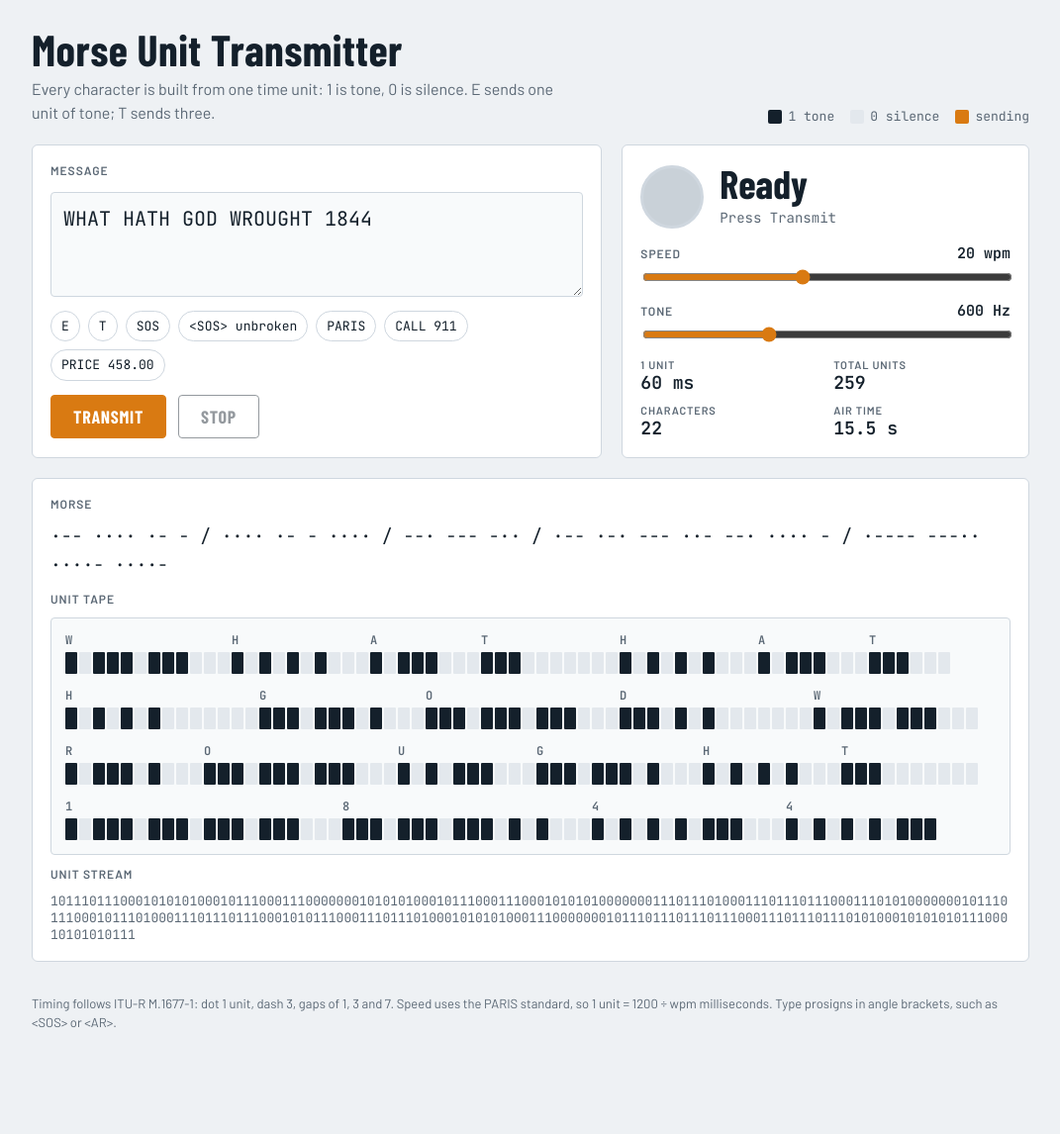
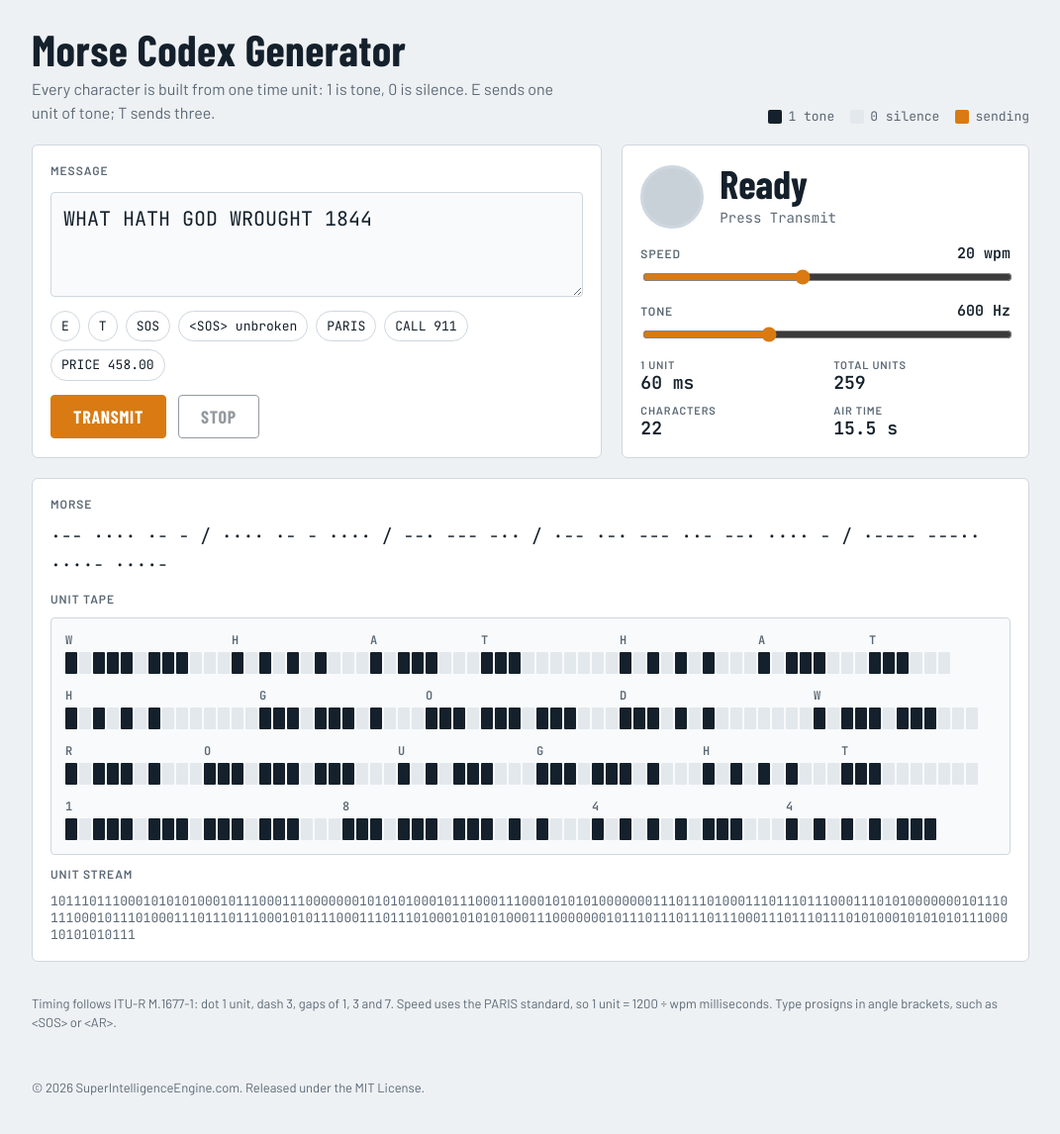
Before and after one commit to Avalon2018/morse_codex_generator, a website: page index.html in a window 1280 px wide. Shown: the whole page at 99% size, without its empty margins (104-1175 px from the left). Before the commit the page ends 1097 px from the top, so only its background shows below. Drawn offline with nearby package versions, Linux system fonts and the light colour scheme.

Commit message:
Rename to Morse Codex Generator and add MIT license

```diff
--- a/index.html
+++ b/index.html
@@ -3,7 +3,7 @@
 <head>
 <meta charset="utf-8">
 <meta name="viewport" content="width=device-width, initial-scale=1, viewport-fit=cover">
-<title>Morse Unit Transmitter</title>
+<title>Morse Codex Generator</title>
 <link rel="preconnect" href="https://fonts.googleapis.com">
 <link rel="stylesheet" href="https://fonts.googleapis.com/css2?family=Barlow+Condensed:wght@500;700&family=Barlow:wght@400;500;600&family=JetBrains+Mono:wght@400;600&display=swap">
 <style>
@@ -80,7 +80,7 @@ input[type=range] { width: 100%; accent-color: var(--accent); }
 <div class="wrap">
   <header>
     <div>
-      <h1>Morse Unit Transmitter</h1>
+      <h1>Morse Codex Generator</h1>
       <p class="sub">Every character is built from one time unit: 1 is tone, 0 is silence. E sends one unit of tone; T sends three.</p>
     </div>
     <div class="legend" aria-label="Tape legend">
@@ -142,6 +142,7 @@ input[type=range] { width: 100%; accent-color: var(--accent); }
   </section>
 
   <p class="foot">Timing follows ITU-R M.1677-1: dot 1 unit, dash 3, gaps of 1, 3 and 7. Speed uses the PARIS standard, so 1 unit = 1200 ÷ wpm milliseconds. Type prosigns in angle brackets, such as &lt;SOS&gt; or &lt;AR&gt;.</p>
+  <p class="foot">&copy; 2026 SuperIntelligenceEngine.com. Released under the MIT License.</p>
 </div>
 
 <script type="module">
```
